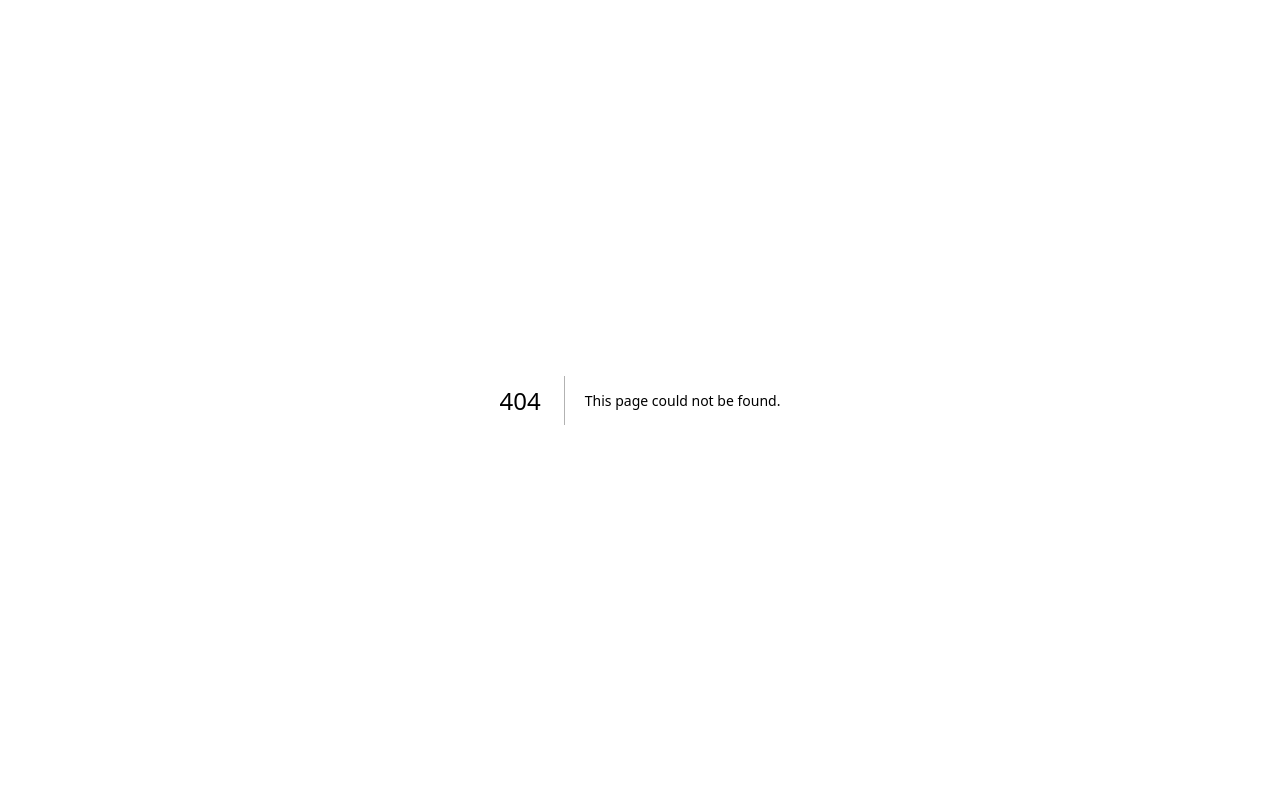
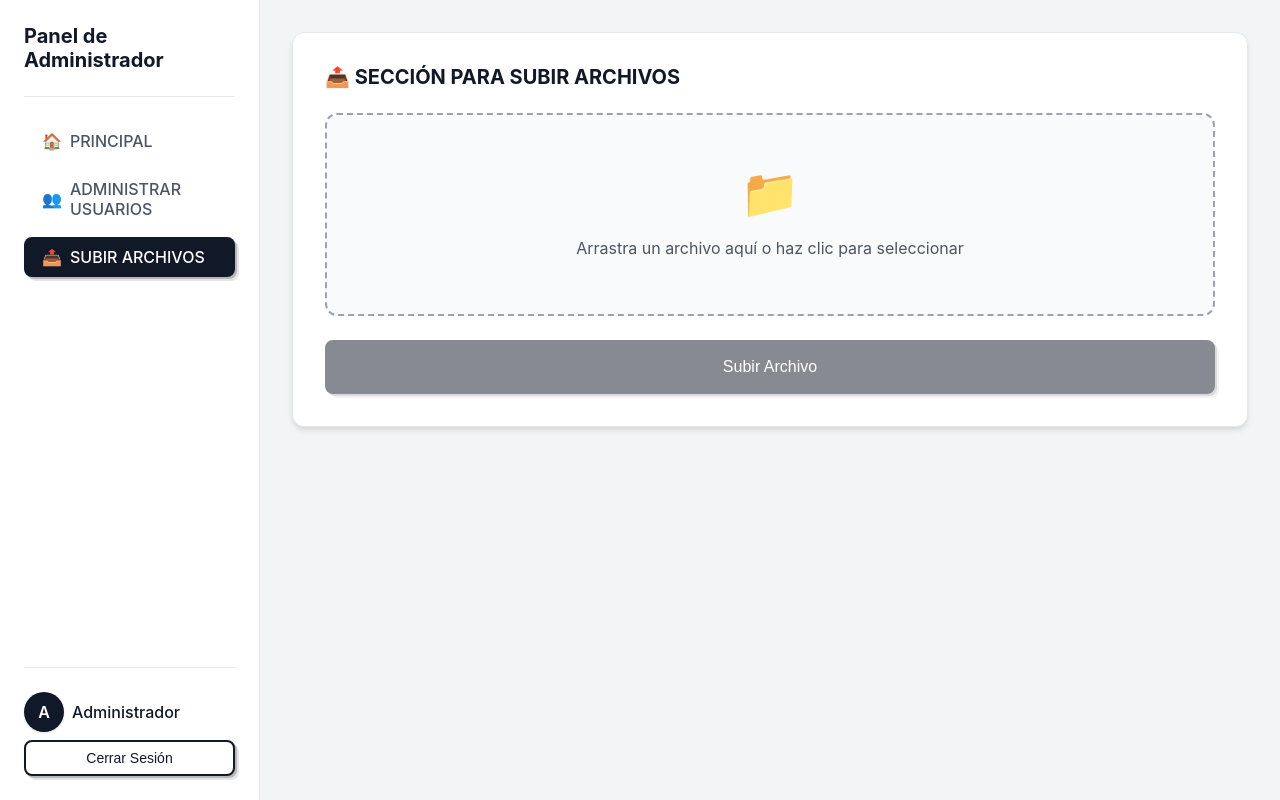
Before and after one commit to PAULdGuez/LOGIN_CON_SUPABASE, a Next.js app: page /admin/upload in a window 1280 px wide. Before the commit this address had no page. Built offline with nearby package versions, Linux system fonts and the light colour scheme; no server answers.

Commit message:
integracion de upload imagenes

```diff
--- a/app/admin/layout.tsx
+++ b/app/admin/layout.tsx
@@ -9,6 +9,7 @@
 const adminMenuItems: SidebarItem[] = [
     { label: 'PRINCIPAL', href: '/admin', icon: '🏠' },
     { label: 'ADMINISTRAR USUARIOS', href: '/admin/users', icon: '👥' },
+    { label: 'SUBIR ARCHIVOS', href: '/admin/upload', icon: '📤' },
 ]
 
 export default function AdminLayout({
--- /dev/null
+++ b/app/admin/upload/page.tsx
@@ -0,0 +1,109 @@
+'use client'
+
+import { useState, useRef } from 'react'
+
+export default function UploadPage() {
+    const [file, setFile] = useState<File | null>(null)
+    const [uploading, setUploading] = useState(false)
+    const [message, setMessage] = useState<{ type: 'success' | 'error', text: string } | null>(null)
+    const fileInputRef = useRef<HTMLInputElement>(null)
+
+    const handleFileChange = (e: React.ChangeEvent<HTMLInputElement>) => {
+        if (e.target.files && e.target.files[0]) {
+            setFile(e.target.files[0])
+            setMessage(null)
+        }
+    }
+
+    const handleUpload = async () => {
+        if (!file) {
+            setMessage({ type: 'error', text: 'Por favor selecciona un archivo primero' })
+            return
+        }
+
+        setUploading(true)
+        setMessage(null)
+
+        try {
+            const formData = new FormData()
+            formData.append("file", file)
+
+            const response = await fetch("http://127.0.0.1:8000/upload", {
+                method: "POST",
+                body: formData
+            })
+
+            if (response.ok) {
+                setMessage({ type: 'success', text: `Archivo "${file.name}" subido exitosamente` })
+                setFile(null)
+                if (fileInputRef.current) {
+                    fileInputRef.current.value = ''
+                }
+            } else {
+                const errorText = await response.text()
+                setMessage({ type: 'error', text: `Error al subir archivo: ${errorText || response.statusText}` })
+            }
+        } catch (error) {
+            setMessage({ type: 'error', text: `Error de conexión: ${error instanceof Error ? error.message : 'No se pudo conectar al servidor'}` })
+        } finally {
+            setUploading(false)
+        }
+    }
+
+    const handleDragOver = (e: React.DragEvent) => {
+        e.preventDefault()
+        e.stopPropagation()
+    }
+
+    const handleDrop = (e: React.DragEvent) => {
+        e.preventDefault()
+        e.stopPropagation()
+        if (e.dataTransfer.files && e.dataTransfer.files[0]) {
+            setFile(e.dataTransfer.files[0])
+            setMessage(null)
+        }
+    }
+
+    return (
+        <div className="dashboard-card">
+            <h2 className="card-title">📤 SECCIÓN PARA SUBIR ARCHIVOS</h2>
+
+            <div
+                className="upload-dropzone"
+                onDragOver={handleDragOver}
+                onDrop={handleDrop}
+                onClick={() => fileInputRef.current?.click()}
+            >
+                <input
+                    ref={fileInputRef}
+                    type="file"
+                    onChange={handleFileChange}
+                    style={{ display: 'none' }}
+                />
+                <div className="upload-icon">📁</div>
+                <p className="upload-text">
+                    {file ? file.name : 'Arrastra un archivo aquí o haz clic para seleccionar'}
+                </p>
+                {file && (
+                    <p className="upload-file-info">
+                        Tamaño: {(file.size / 1024).toFixed(2)} KB
+                    </p>
+                )}
+            </div>
+
+            <button
+                className="btn btn-primary upload-btn"
+                onClick={handleUpload}
+                disabled={!file || uploading}
+            >
+                {uploading ? 'Subiendo...' : 'Subir Archivo'}
+            </button>
+
+            {message && (
+                <div className={`upload-message ${message.type}`}>
+                    {message.type === 'success' ? '✅' : '❌'} {message.text}
+                </div>
+            )}
+        </div>
+    )
+}
--- a/app/globals.css
+++ b/app/globals.css
@@ -669,3 +669,84 @@
   margin-bottom: var(--spacing-lg);
   flex-wrap: wrap;
 }
+
+/* Upload section styles */
+.upload-dropzone {
+  border: 2px dashed var(--color-gray-400);
+  border-radius: var(--radius-lg);
+  padding: var(--spacing-2xl);
+  text-align: center;
+  cursor: pointer;
+  transition: all var(--transition-normal);
+  background-color: var(--color-gray-50);
+  margin-bottom: var(--spacing-lg);
+}
+
+.upload-dropzone:hover {
+  border-color: var(--color-gray-900);
+  background-color: var(--color-gray-100);
+}
+
+.upload-icon {
+  font-size: 3rem;
+  margin-bottom: var(--spacing-md);
+}
+
+.upload-text {
+  font-size: 1rem;
+  color: var(--color-gray-600);
+  margin-bottom: var(--spacing-sm);
+}
+
+.upload-file-info {
+  font-size: 0.875rem;
+  color: var(--color-gray-500);
+}
+
+.upload-btn {
+  width: 100%;
+  padding: var(--spacing-md);
+  font-size: 1rem;
+}
+
+.upload-btn:disabled {
+  opacity: 0.5;
+  cursor: not-allowed;
+  transform: none;
+  box-shadow: var(--shadow-3d);
+}
+
+.upload-message {
+  margin-top: var(--spacing-md);
+  padding: var(--spacing-md);
+  border-radius: var(--radius-md);
+  font-size: 0.875rem;
+}
+
+.upload-message.success {
+  background-color: #dcfce7;
+  color: #166534;
+  border: 1px solid #22c55e;
+}
+
+.upload-message.error {
+  background-color: #fee2e2;
+  color: #991b1b;
+  border: 1px solid #ef4444;
+}
+
+/* Dashboard card for upload */
+.dashboard-card {
+  background-color: var(--color-white);
+  border-radius: var(--radius-lg);
+  border: 1px solid var(--color-gray-200);
+  box-shadow: var(--shadow-md);
+  padding: var(--spacing-xl);
+}
+
+.dashboard-card .card-title {
+  font-size: 1.25rem;
+  font-weight: 700;
+  color: var(--color-gray-900);
+  margin-bottom: var(--spacing-lg);
+}
--- a/app/user/layout.tsx
+++ b/app/user/layout.tsx
@@ -8,6 +8,7 @@
 
 const userMenuItems: SidebarItem[] = [
     { label: 'PRINCIPAL', href: '/user', icon: '🏠' },
+    { label: 'SUBIR ARCHIVOS', href: '/user/upload', icon: '📤' },
 ]
 
 export default function UserLayout({
```
Also changed, not shown: app/user/upload/page.tsx (added, +109 -0 lines).
